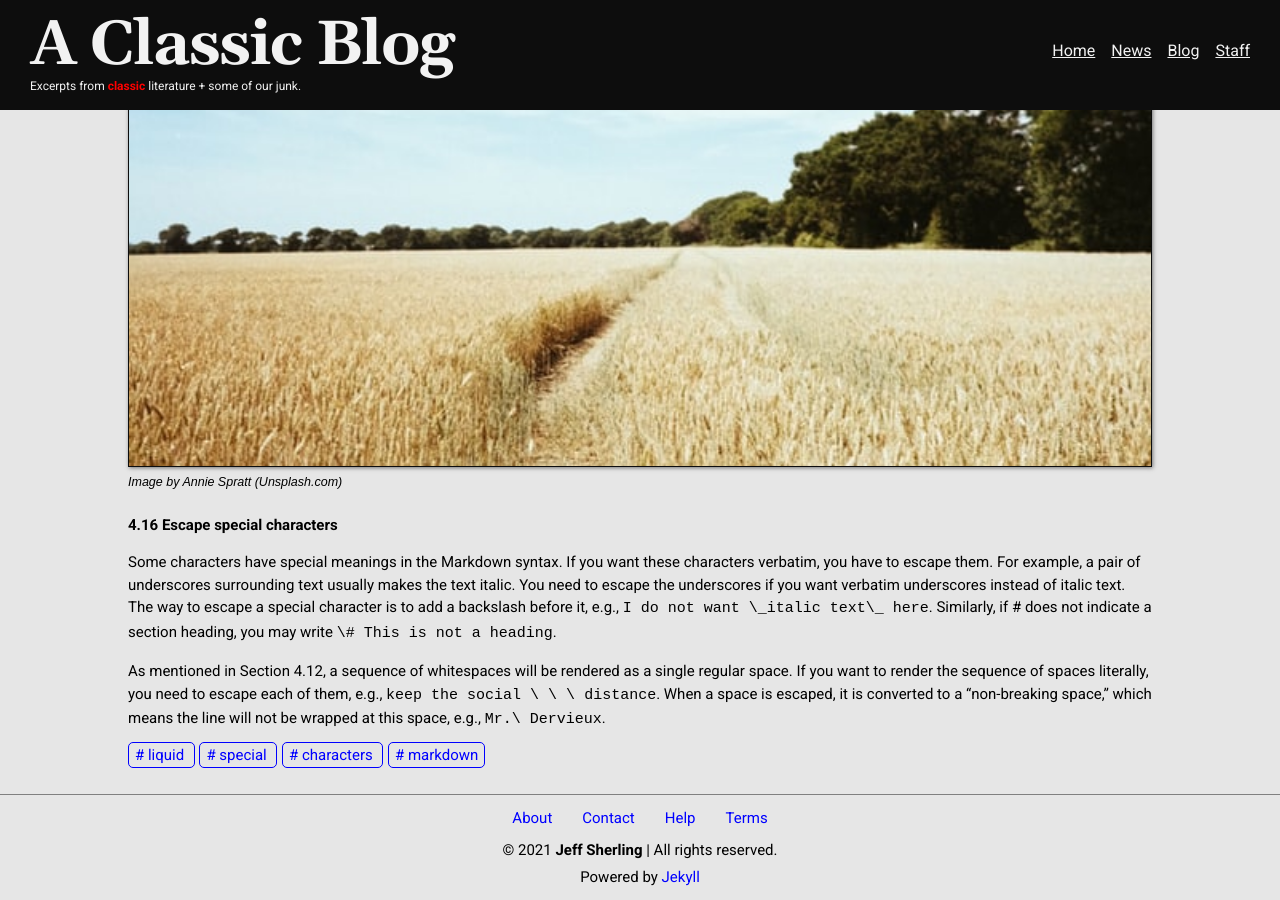
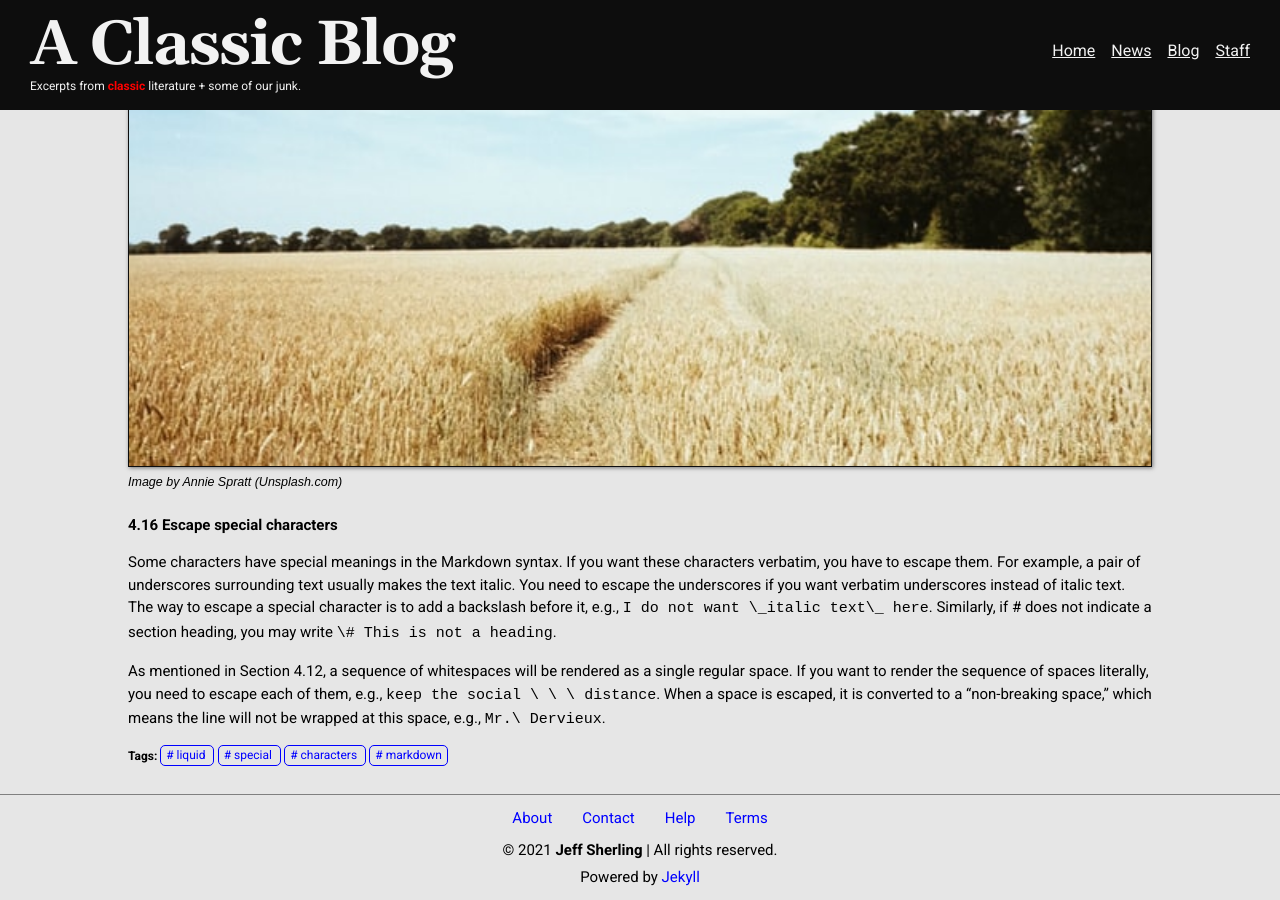
Before and after one commit to jsherling/classic-blog, a Jekyll site: the page built from _articles/2021-06-23-liquid-intro.md, in a window 1280 px wide and 900 px high, scrolled down 507 px. Built offline with Jekyll 4.4.1, drawn with Linux system fonts in a browser that asks for light colours.

```diff
--- a/_includes/head.html
+++ b/_includes/head.html
@@ -5,5 +5,4 @@
   <link rel="stylesheet" href="{{ site.baseurl }}/assets/css/main.css">
   <link rel="shortcut icon" type="image/png" href="{{ site.baseurl }}/favicon.ico">
   {% seo %}
-  {% feed_meta %}
 </head>
--- a/_layouts/article.html
+++ b/_layouts/article.html
@@ -33,10 +33,13 @@ layout: default
   </div>
 
   <footer class="page-tag">
-    {% for tag in page.tags %}
-      <a href="{{ site.baseurl }}/tags#{{ tag }}" class="tag border">
-        &num; {{ tag }}
-      </a>
-    {% endfor %}
+    <small>
+      <b>Tags: </b>
+      {% for tag in page.tags %}
+        <a href="{{ site.baseurl }}/tags#{{ tag }}" class="tag border">
+          &num; {{ tag }}
+        </a>
+      {% endfor %}
+    </small>
   </footer>
 </article>
```
